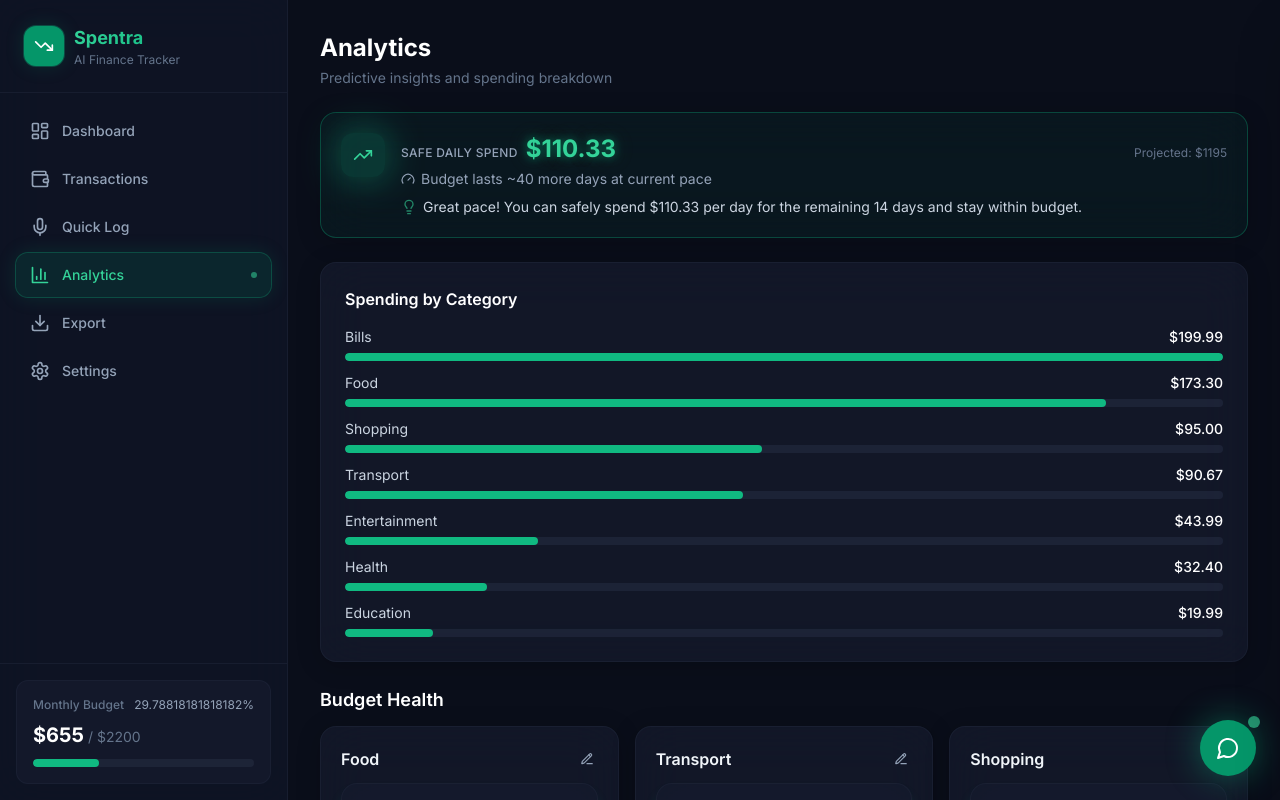
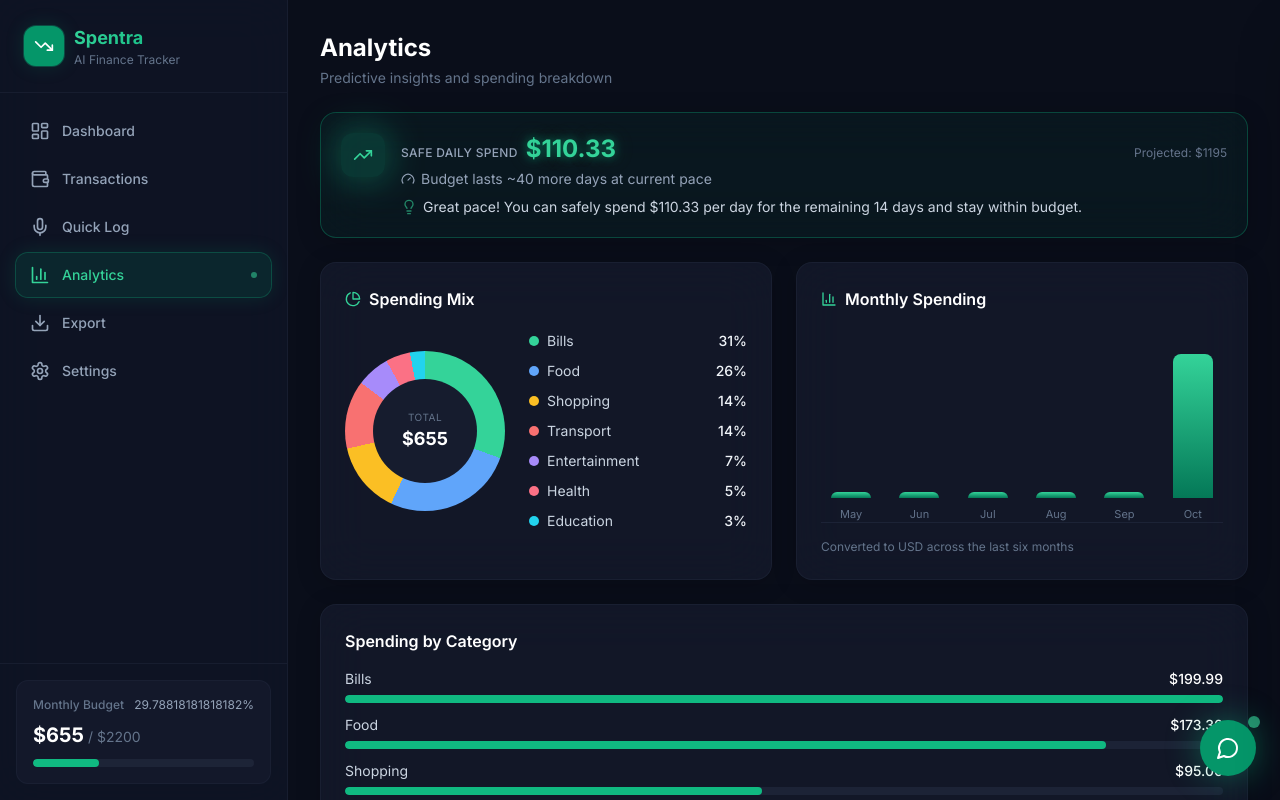
Before and after one commit to vamsikrishna34/spentra, a React (Vite) app in the folder frontend/: page / in a window 1280 px wide. Both pictures are taken after a click on the button "Analytics". Shown: the top 800 px of the page. Built offline with nearby package versions, Linux system fonts and the light colour scheme; the HTML template or start-up script is replaced by a standard one.

Commit message:
Add spending charts to Analytics

```diff
--- a/frontend/src/App.tsx
+++ b/frontend/src/App.tsx
@@ -17,6 +17,8 @@ import {
   Target,
   Coins,
   RotateCcw,
+  PieChart,
+  BarChart3,
 } from "lucide-react";
 
 import Sidebar from "./components/Sidebar";
@@ -200,6 +202,29 @@ export default function App() {
   }, [transactions]);
 
   const maxCategorySpend = categoryBreakdown.length > 0 ? categoryBreakdown[0][1] : 1;
+
+  const monthlySpending = useMemo(() => {
+    const now = new Date();
+    const months = Array.from({ length: 6 }, (_, index) => {
+      const date = new Date(now.getFullYear(), now.getMonth() - (5 - index), 1);
+      return {
+        key: `${date.getFullYear()}-${date.getMonth()}`,
+        label: date.toLocaleDateString(undefined, { month: "short" }),
+        amount: 0,
+      };
+    });
+    const monthMap = new Map(months.map((month) => [month.key, month]));
+
+    for (const tx of transactions) {
+      const date = new Date(`${tx.date}T00:00:00`);
+      const month = monthMap.get(`${date.getFullYear()}-${date.getMonth()}`);
+      if (month) month.amount += tx.converted_amount || tx.amount;
+    }
+
+    return months;
+  }, [transactions]);
+
+  const maxMonthlySpend = Math.max(...monthlySpending.map((month) => month.amount), 1);
 
   return (
     <div className="flex min-h-screen bg-surface-0">
@@ -436,6 +461,12 @@ export default function App() {
                   daysUntilExhausted={livePrediction.days_until_budget_exhausted}
                   projectedTotal={livePrediction.projected_month_end_total}
                 />
+
+                {/* Spending Charts */}
+                <div className="grid grid-cols-1 xl:grid-cols-2 gap-6">
+                  <CategoryPieChart data={categoryBreakdown} />
+                  <MonthlySpendingChart data={monthlySpending} maxAmount={maxMonthlySpend} />
+                </div>
 
                 {/* Category Breakdown */}
                 <div className="glass-card p-6">
@@ -689,6 +720,91 @@ function StatCard({ icon, label, value, color, trend }: StatCardProps) {
   );
 }
 
+const chartColors = ["#34d399", "#60a5fa", "#fbbf24", "#f87171", "#a78bfa", "#fb7185", "#22d3ee"];
+
+function CategoryPieChart({ data }: { data: [string, number][] }) {
+  const total = data.reduce((sum, [, amount]) => sum + amount, 0);
+  let cursor = 0;
+  const gradientStops = data.map(([, amount], index) => {
+    const start = cursor;
+    cursor += total > 0 ? (amount / total) * 100 : 0;
+    return `${chartColors[index % chartColors.length]} ${start}% ${cursor}%`;
+  });
+
+  return (
+    <div className="glass-card p-6">
+      <div className="flex items-center gap-2 mb-5">
+        <PieChart className="w-4 h-4 text-primary-400" />
+        <h2 className="font-semibold text-white">Spending Mix</h2>
+      </div>
+      {data.length === 0 ? (
+        <p className="text-sm text-slate-500">No spending data yet.</p>
+      ) : (
+        <div className="flex flex-col sm:flex-row items-center gap-6">
+          <div
+            className="w-40 h-40 rounded-full flex-shrink-0 relative"
+            style={{ background: `conic-gradient(${gradientStops.join(", ")})` }}
+            role="img"
+            aria-label="Spending by category pie chart"
+          >
+            <div className="absolute inset-7 rounded-full bg-surface-100 flex flex-col items-center justify-center">
+              <span className="text-[10px] uppercase tracking-wider text-slate-500">Total</span>
+              <span className="text-lg font-bold text-white">${total.toFixed(0)}</span>
+            </div>
+          </div>
+          <div className="w-full space-y-2.5">
+            {data.map(([category, amount], index) => (
+              <div key={category} className="flex items-center justify-between gap-3 text-sm">
+                <span className="flex items-center gap-2 text-slate-300 capitalize min-w-0">
+                  <span className="w-2.5 h-2.5 rounded-full flex-shrink-0" style={{ backgroundColor: chartColors[index % chartColors.length] }} />
+                  <span className="truncate">{category}</span>
+                </span>
+                <span className="text-slate-100 font-medium flex-shrink-0">{((amount / total) * 100).toFixed(0)}%</span>
+              </div>
+            ))}
+          </div>
+        </div>
+      )}
+    </div>
+  );
+}
+
+function MonthlySpendingChart({
+  data,
+  maxAmount,
+}: {
+  data: { label: string; amount: number }[];
+  maxAmount: number;
+}) {
+  return (
+    <div className="glass-card p-6">
+      <div className="flex items-center gap-2 mb-5">
+        <BarChart3 className="w-4 h-4 text-primary-400" />
+        <h2 className="font-semibold text-white">Monthly Spending</h2>
+      </div>
+      <div className="h-48 flex items-end gap-2 sm:gap-4 border-b border-surface-300/50 px-1">
+        {data.map((month) => {
+          const height = month.amount > 0 ? Math.max((month.amount / maxAmount) * 100, 5) : 3;
+          return (
+            <div key={month.label} className="h-full flex-1 flex flex-col items-center justify-end gap-2 group">
+              <span className="text-[10px] text-slate-400 opacity-0 group-hover:opacity-100 transition-opacity whitespace-nowrap">
+                ${month.amount.toFixed(0)}
+              </span>
+              <div
+                className="w-full max-w-10 rounded-t-lg bg-gradient-to-t from-primary-700 to-primary-400 transition-all duration-500 group-hover:from-primary-500 group-hover:to-primary-300"
+                style={{ height: `${height}%` }}
+                title={`${month.label}: ${month.amount.toFixed(2)}`}
+              />
+              <span className="text-[11px] text-slate-500">{month.label}</span>
+            </div>
+          );
+        })}
+      </div>
+      <p className="text-xs text-slate-500 mt-4">Converted to USD across the last six months</p>
+    </div>
+  );
+}
+
 function TransactionList({
   transactions,
   onDelete,
```
Also changed, not shown: 5 other files (tests, documents, lock files or other folders).
